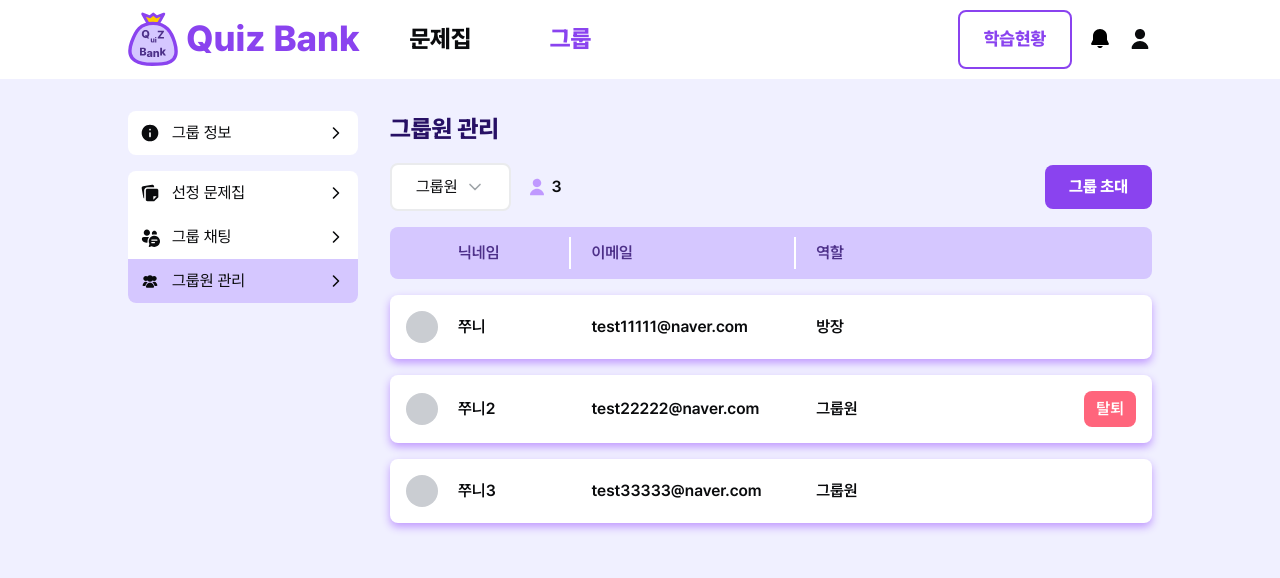
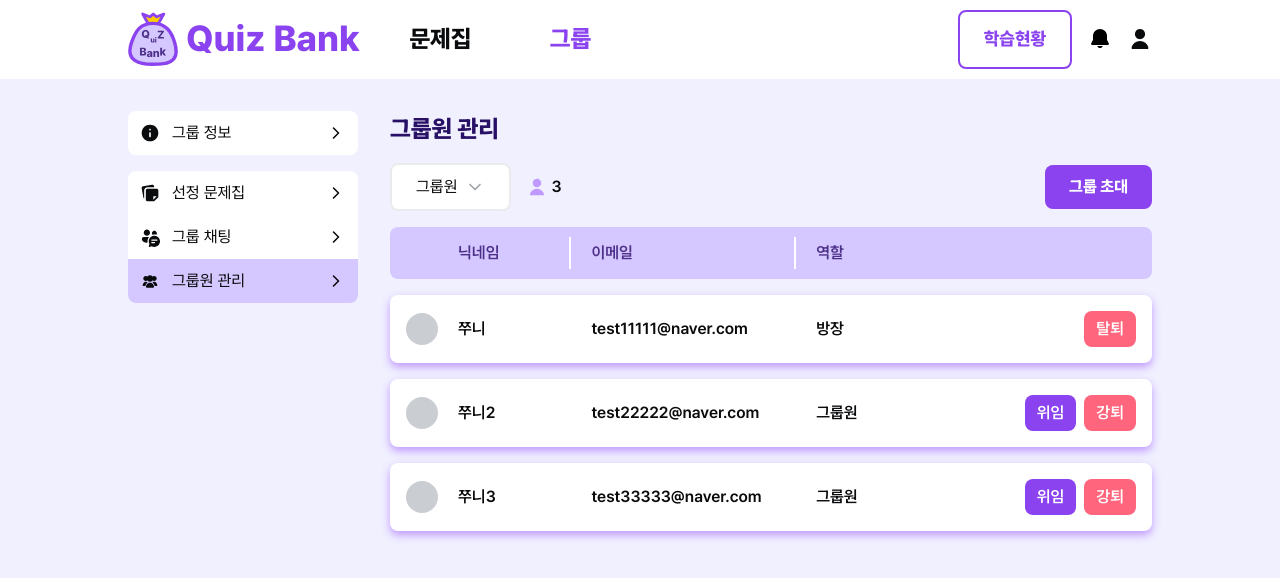
Before and after one commit to QuizBank-Dev/QuizBank-FE, a Next.js app: page /group/1/member in a window 1280 px wide. Shown: the top 578 px of the page. Built offline with nearby package versions, Linux system fonts and the light colour scheme; no server answers.

Commit message:
🩹 TEST를 위한 더미데이터 수정

```diff
--- a/src/app/group/[groupId]/member/_components/GroupMemberList.tsx
+++ b/src/app/group/[groupId]/member/_components/GroupMemberList.tsx
@@ -118,8 +118,8 @@ export default function GroupMemberList({ groupId }: { groupId: string }) {
                                 : '그룹원'
                             : '가입 요청중'
                     }
-                    myId={'2'}
-                    isOwner={dummyData.admin._id === '2'}
+                    myId={'1'}
+                    isOwner={dummyData.admin._id === '1'}
                 />
             ))}
         </section>
```
